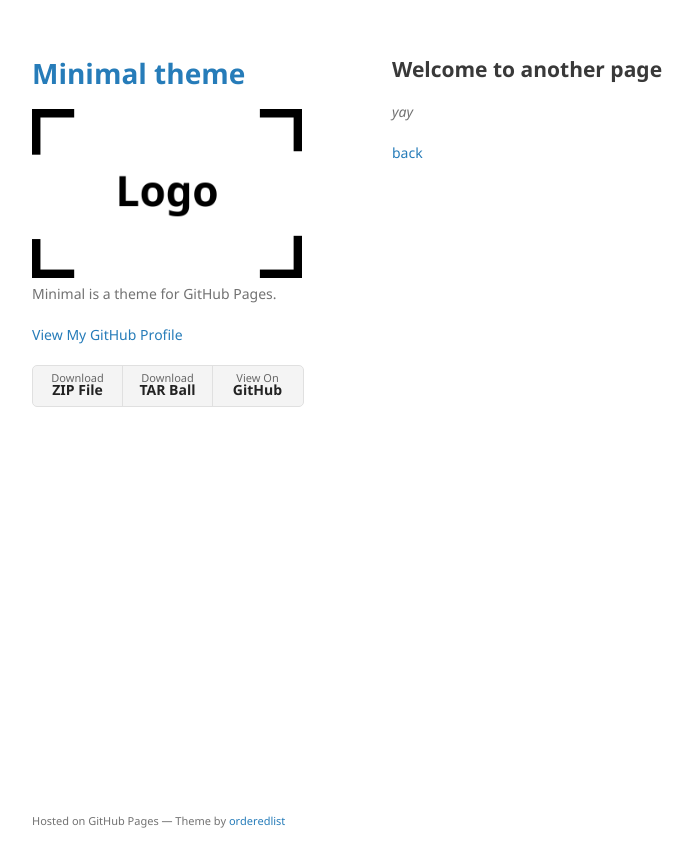
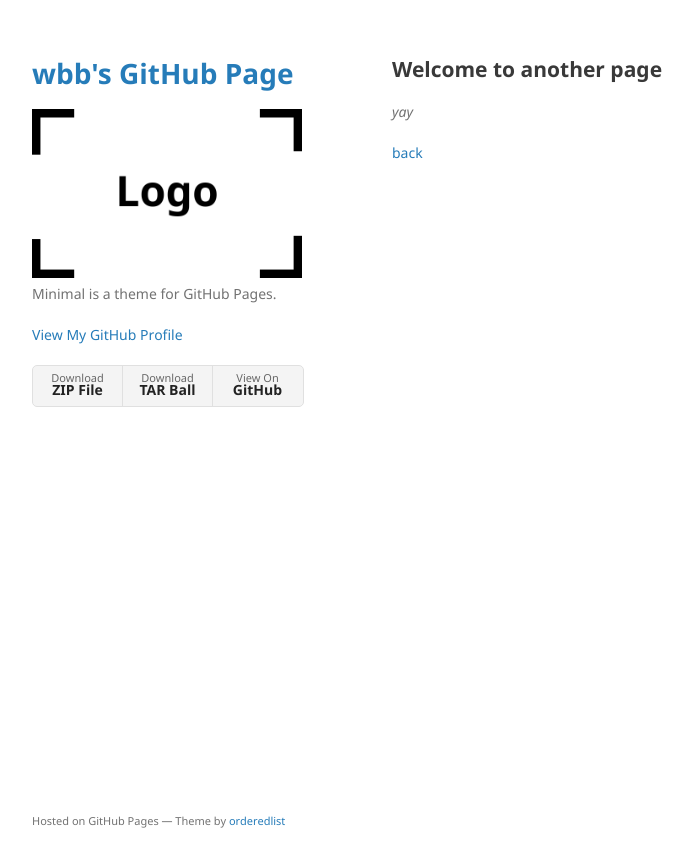
Before and after one commit to case11123/case11123.github.io, a Jekyll site: the page built from another-page.md, in a window 1280 px wide. Shown: the top 867 px of the page, without its empty margins (178-871 px from the left). Built offline with Jekyll 4.4.1, drawn with Linux system fonts in a browser that asks for light colours; our own code applies the rules of GitHub Pages for plain Markdown files.

Commit message:
Update _config.yml

```diff
--- a/_config.yml
+++ b/_config.yml
@@ -1,4 +1,4 @@
-title: Minimal theme
+title: wbb's GitHub Page
 logo: /assets/img/logo.png
 description: Minimal is a theme for GitHub Pages.
 show_downloads: true
```
